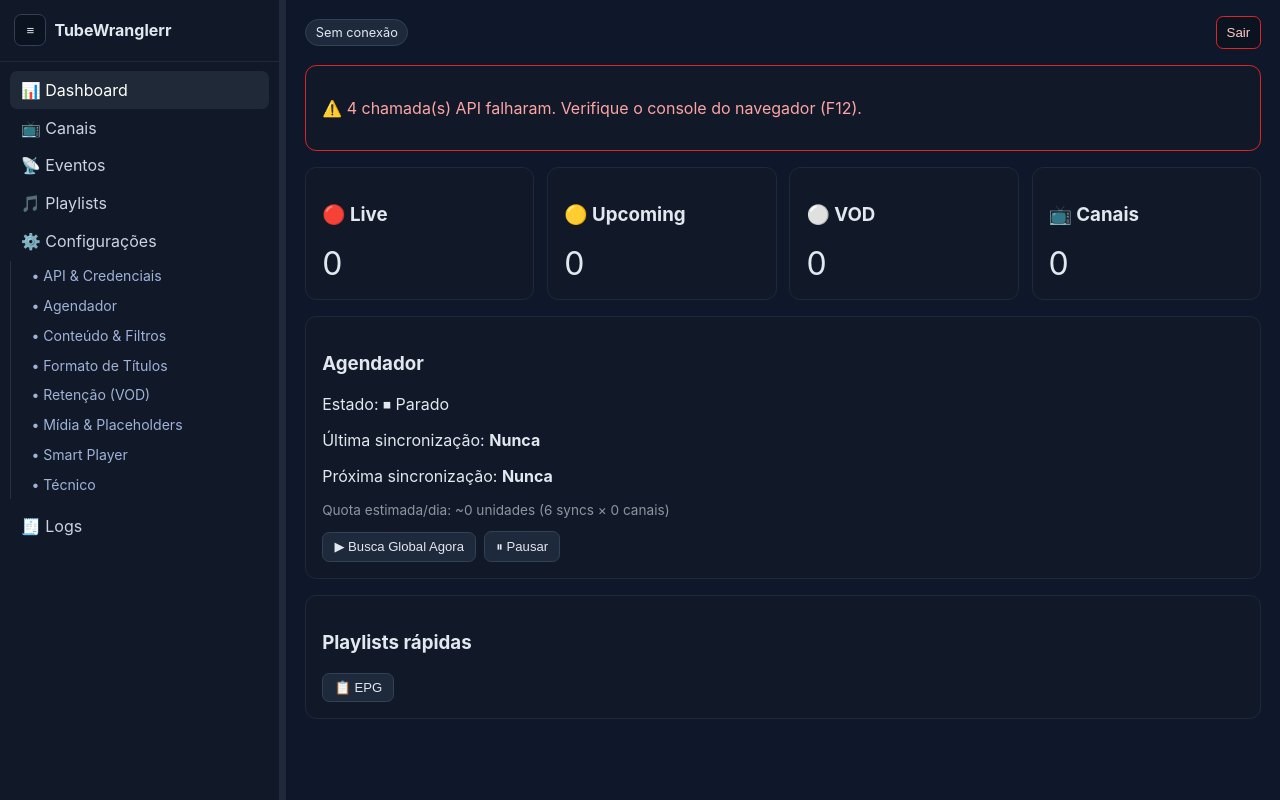
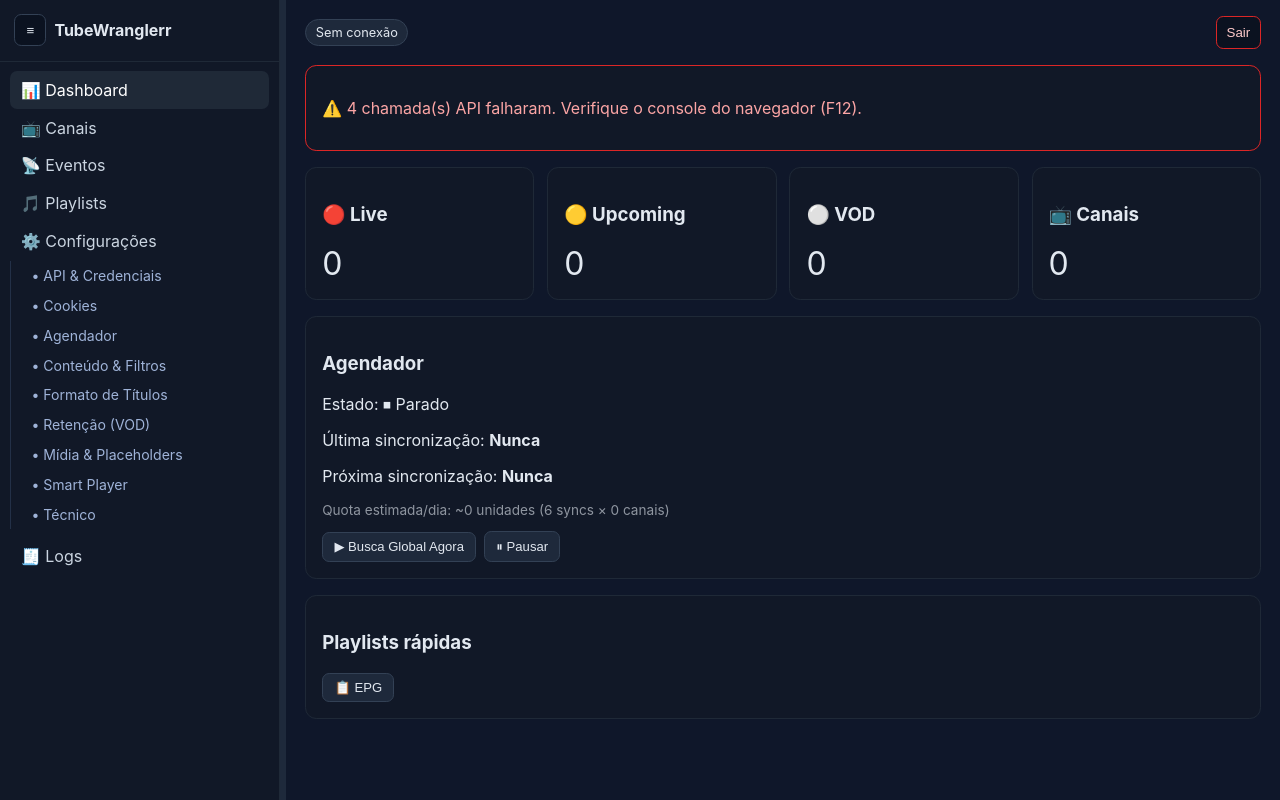
Before and after one commit to catatau597/tube, a website with bundled scripts: page public/index.html in a window 1280 px wide. Built offline with nearby package versions, Linux system fonts and the light colour scheme; files whose address does not match are found by name.

Commit message:
feat(menu): adicionar link para Cookies no submenu de Configurações

```diff
--- a/public/index.html
+++ b/public/index.html
@@ -21,6 +21,7 @@
           <a href="#/settings" data-route>⚙️ Configurações</a>
           <div class="submenu">
             <a href="#/settings/api" data-route>• API & Credenciais</a>
+            <a href="#/settings/cookies" data-route>• Cookies</a>
             <a href="#/settings/scheduler" data-route>• Agendador</a>
             <a href="#/settings/content" data-route>• Conteúdo & Filtros</a>
             <a href="#/settings/titles" data-route>• Formato de Títulos</a>
```
